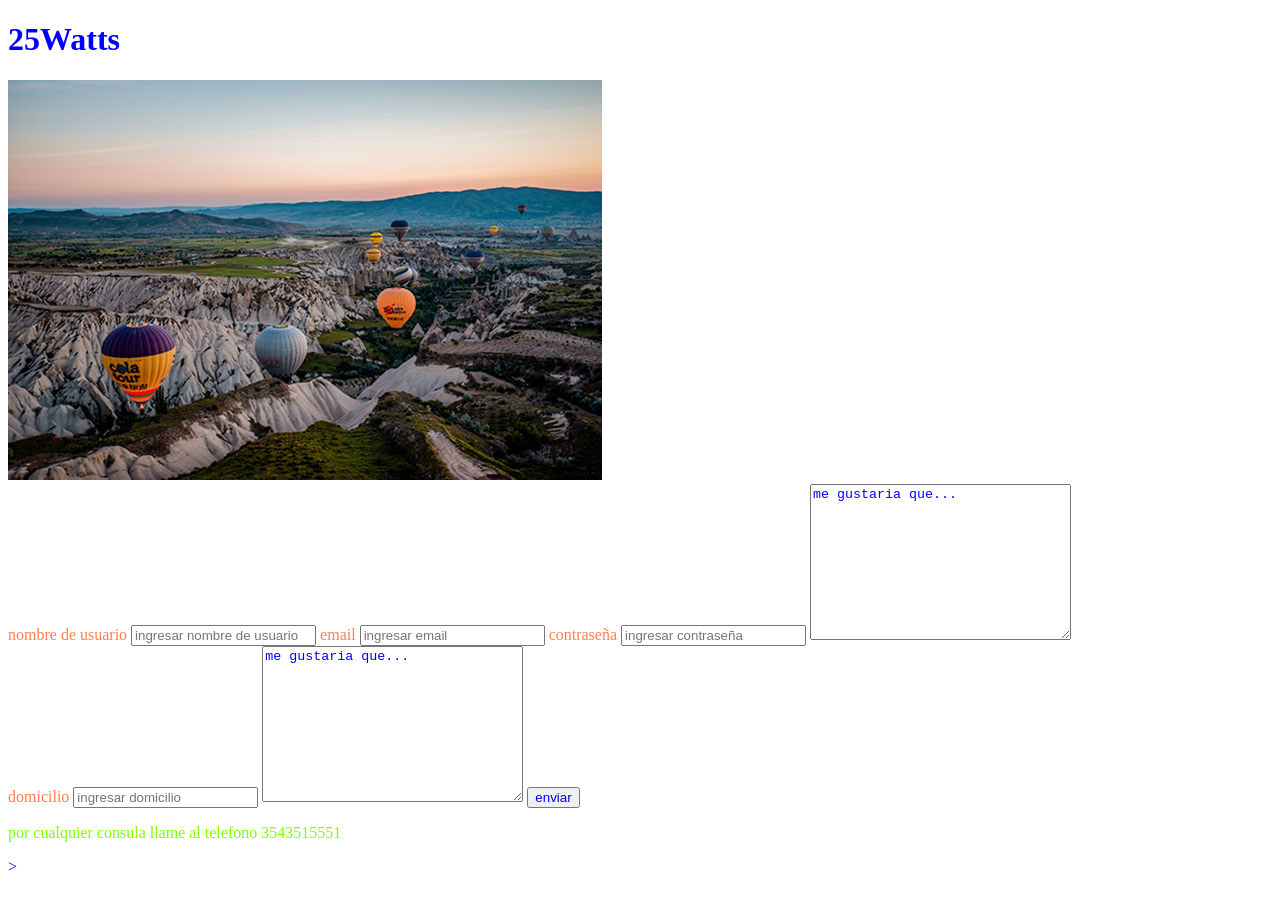
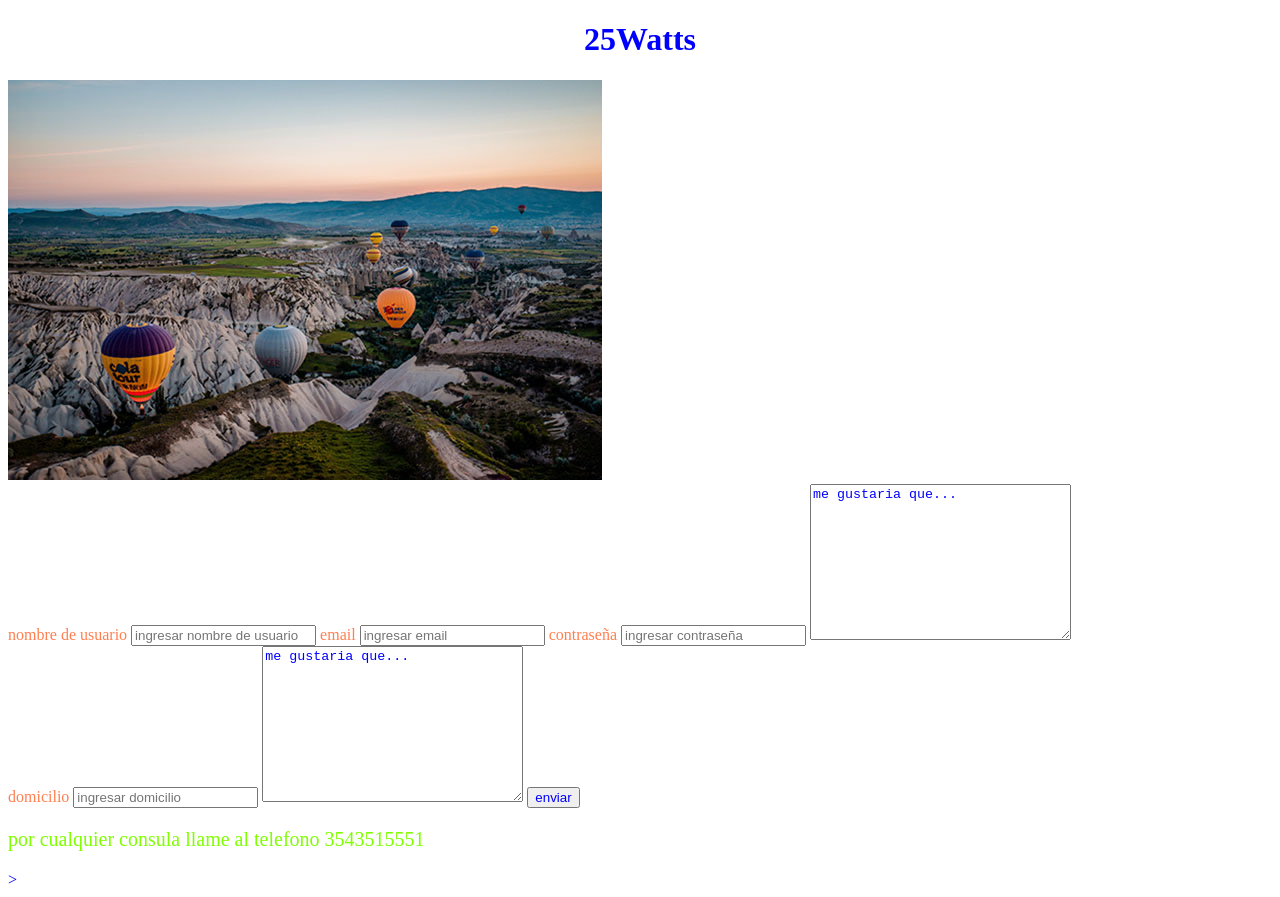
Before and after one commit to joacovod/cf2105-html, a plain HTML site: page index.html in a window 1280 px wide. Drawn offline with Linux system fonts and the light colour scheme.

Commit message:
mas cambios

```diff
--- a/style/style.css
+++ b/style/style.css
@@ -7,3 +7,9 @@
 label {
     color: coral;
 }
+p {
+    font-size: 20px;
+}
+h1 {
+    text-align: center;
+}
```
